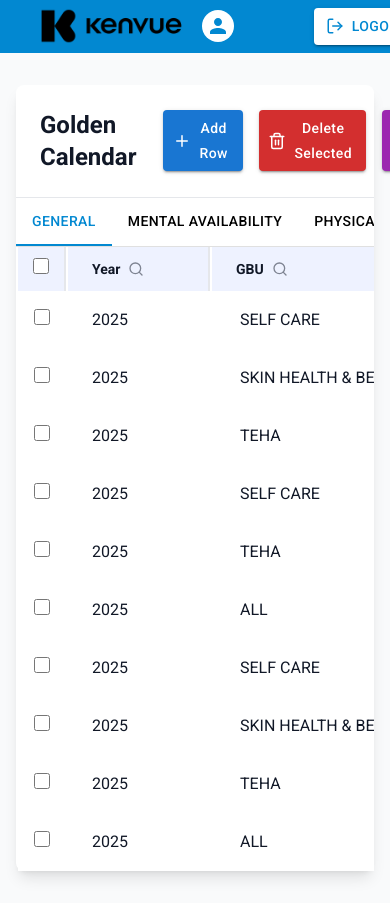
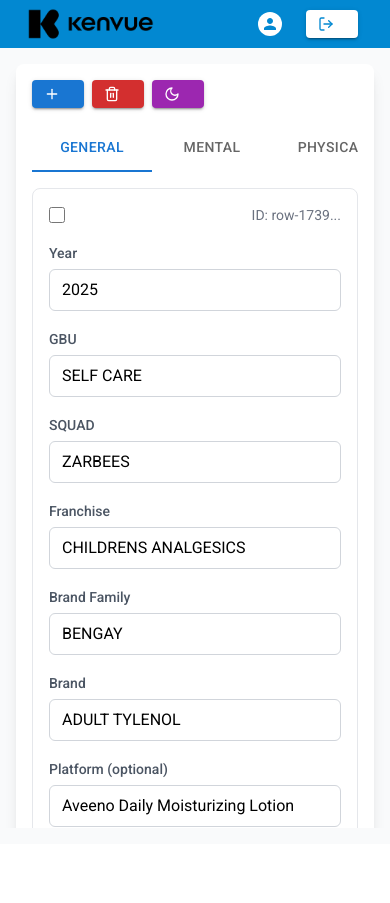
Before and after one commit to lschmidt1/Golden-Calendar, a React (Vite) app: page / in a window 390 px wide. After the commit the page ends 844 px from the top, so only its background shows below. Built offline with nearby package versions, Linux system fonts and the light colour scheme; the HTML template or start-up script is replaced by a standard one.

Commit message:
First version for mobile

```diff
--- a/src/data/index.ts
+++ b/src/data/index.ts
@@ -1,2 +1 @@
-export * from './mockData';
 export * from './mockDataGenerator';
--- a/src/pages/TablePage.tsx
+++ b/src/pages/TablePage.tsx
@@ -11,6 +11,7 @@ import { Avatar } from '@mui/material';
 import { LogOut } from 'lucide-react';
 import { Tabs, Tab, Box } from '@mui/material';
 import { motion, AnimatePresence } from 'framer-motion';
+import { useMediaQuery } from '@mui/material';
 
 interface HeaderGroup {
   title: string;
@@ -398,30 +399,33 @@ export default function TablePage() {
       }));
     }, [activeTab]);
 
+    const isMobile = useMediaQuery('(max-width: 768px)');
+
     return (
       <div className={`overflow-hidden min-h-screen ${isDarkMode ? 'bg-gray-900' : 'bg-gray-50'}`}>
-        {/* Header */}
+        {/* Header - Make it more compact on mobile */}
         <div className="w-full bg-secondary py-2 shadow-md">
           <div className="w-full mx-auto flex justify-between items-center px-4">
-            <img src="/images/kenvue-logo.png" alt="Kenvue" className="h-9 ml-5" />
-            <div className="flex items-center gap-4">
+            <img src="/images/kenvue-logo.png" alt="Kenvue" className="h-8 ml-2 md:h-9 md:ml-5" />
+            <div className="flex items-center gap-2 md:gap-4">
               <Avatar sx={{
                 bgcolor: 'white',
                 color: '#0288d1',
-                width: 32,
-                height: 32
+                width: isMobile ? 24 : 32,
+                height: isMobile ? 24 : 32
               }}>
                 {username.charAt(0).toUpperCase()}
               </Avatar>
-              <span className={`text-white font-medium`}>{username}</span>
+              {!isMobile && <span className="text-white font-medium">{username}</span>}
               <MuiButton
-                label="Logout"
+                label={isMobile ? '' : "Logout"}
                 onClick={handleLogout}
-                startIcon={<LogOut size={18} />}
+                startIcon={<LogOut size={isMobile ? 16 : 18} />}
                 color="inherit"
                 sx={{
-                  marginLeft: '3rem',
-                  marginRight: '3rem',
+                  marginLeft: isMobile ? '1rem' : '3rem',
+                  marginRight: isMobile ? '1rem' : '3rem',
+                  minWidth: isMobile ? '40px' : 'auto',
                   color: '#0288d1',
                   bgcolor: 'white',
                   '&:hover': {
@@ -434,6 +438,104 @@ export default function TablePage() {
           </div>
         </div>
 
+        {isMobile ? (
+          // Mobile view
+          <div className={`p-4 ${isDarkMode ? 'bg-gray-900' : 'bg-gray-50'} h-[calc(100vh-64px)] overflow-y-auto`}>
+            <div className={`${isDarkMode ? 'bg-gray-800' : 'bg-white'} rounded-lg shadow-lg p-4`}>
+              {/* Mobile action buttons */}
+              <div className="flex flex-wrap gap-2 mb-4">
+                <MuiButton
+                  label=""
+                  onClick={addRow}
+                  startIcon={<Plus size={16} />}
+                  color="primary"
+                  sx={{ minWidth: '40px' }}
+                />
+                <MuiButton
+                  label=""
+                  onClick={removeSelectedRows}
+                  startIcon={<Trash2 size={16} />}
+                  color="error"
+                  sx={{ minWidth: '40px' }}
+                />
+                <MuiButton
+                  label=""
+                  onClick={toggleDarkMode}
+                  startIcon={isDarkMode ? <Sun size={16} /> : <Moon size={16} />}
+                  color="secondary"
+                  sx={{ minWidth: '40px' }}
+                />
+              </div>
+
+              {/* Mobile tabs */}
+              <Tabs
+                value={activeTab}
+                onChange={handleTabChange}
+                variant="scrollable"
+                scrollButtons="auto"
+                sx={{
+                  '& .MuiTab-root': {
+                    fontSize: '0.875rem',
+                    minWidth: '120px',
+                  }
+                }}
+              >
+                <Tab label="General" />
+                <Tab label="Mental" />
+                <Tab label="Physical" />
+              </Tabs>
+
+              {/* Mobile card view of data */}
+              <div className="mt-4 space-y-4">
+                {filteredRows.map((row) => (
+                  <div
+                    key={row.id}
+                    className={`p-4 rounded-lg border ${
+                      isDarkMode ? 'bg-gray-700 border-gray-600' : 'bg-white border-gray-200'
+                    } ${row.id === newRowId ? 'ring-2 ring-blue-500' : ''}`}
+                  >
+                    <div className="flex justify-between items-center mb-2">
+                      <input
+                        type="checkbox"
+                        checked={row.selected}
+                        onChange={() => toggleRowSelection(row.id)}
+                        className="w-4 h-4 text-blue-600 rounded"
+                      />
+                      <span className={`text-sm ${isDarkMode ? 'text-gray-300' : 'text-gray-500'}`}>
+                        ID: {row.id.slice(0, 8)}...
+                      </span>
+                    </div>
+                    {row.cells.slice(
+                      activeTab === 0 ? 0 :
+                      activeTab === 1 ? MENTAL_COLUMNS_START :
+                      PHYSICAL_COLUMNS_START,
+                      activeTab === 0 ? GENERAL_COLUMNS_END :
+                      activeTab === 1 ? MENTAL_COLUMNS_END :
+                      PHYSICAL_COLUMNS_END
+                    ).map((cell, index) => {
+                      const header = getHeadersArray(data.headers)[index];
+                      return (
+                        <div key={index} className="py-2">
+                          <label className={`text-sm font-medium ${isDarkMode ? 'text-gray-300' : 'text-gray-600'}`}>
+                            {header}
+                          </label>
+                          <input
+                            type="text"
+                            value={cell}
+                            onChange={(e) => handleCellChange(row.id, index, e.target.value)}
+                            className={`mt-1 w-full px-3 py-2 rounded-md border ${
+                              isDarkMode ? 'bg-gray-600 border-gray-500 text-white' : 'bg-white border-gray-300'
+                            }`}
+                          />
+                        </div>
+                      );
+                    })}
+                  </div>
+                ))}
+              </div>
+            </div>
+          </div>
+        ) : (
           <div
             className={` ${isDarkMode ? 'bg-gray-900' : 'bg-gray-50'}`}
             onMouseMove={handleResize}
@@ -793,6 +895,7 @@ export default function TablePage() {
               </div>
             </div>
           </div>
+        )}
       </div>
     );
   }
```
Lines whose indentation alone changed are shown as unchanged.
